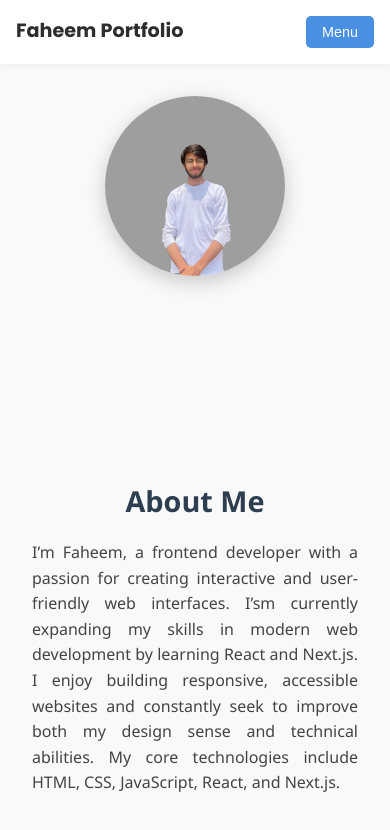
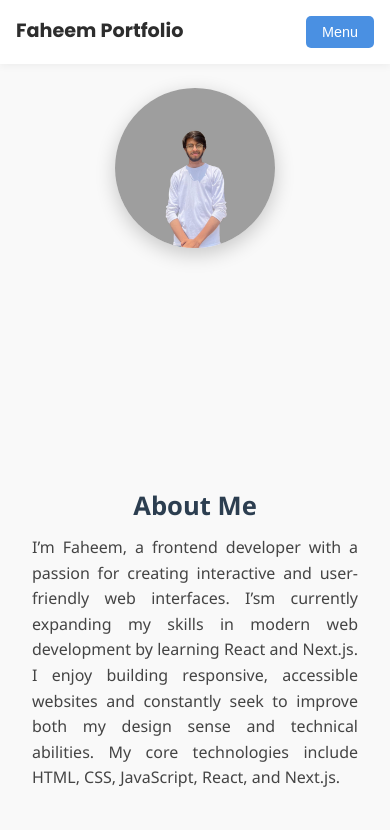
Before and after one commit to ChFaheem22/portfolio, a Next.js app: page /about in a window 390 px wide. Shown: the top 830 px of the page. Built offline with nearby package versions, Linux system fonts and the light colour scheme.

Commit message:
Portfolio commit

```diff
--- a/app/globals.css
+++ b/app/globals.css
@@ -374,37 +374,39 @@ body {
 
   /* About Section */
   .about {
-    padding: 2rem 1rem;
+    padding: 1.5rem 1rem;
     flex-direction: column;
     align-items: center;
+    gap: 1rem;
   }
 
   .img {
-    width: 180px;               /* Make image smaller */
-    height: 180px;
+    width: 160px;
+    height: 160px;
     border-radius: 50%;
     object-fit: cover;
     display: block;
-    margin: 0 auto 1.5rem;      /* Center image and add space below */
+    margin: 0 auto;
   }
 
   .h1 {
-    font-size: 1.8rem;
+    font-size: 1.6rem;
     text-align: center;
-    margin-bottom: 1rem;
+    margin: 1rem 0 0.5rem;
   }
 
   .box {
     max-width: 100%;
+    margin-bottom: 1rem;
   }
 
   .box p {
     font-size: 1rem;
     line-height: 1.6;
-    text-align: justify;        /* Justify text properly */
+    text-align: justify;
     padding: 0 1rem;
+    margin: 0;
   }
-
 
   /* Projects */
   .project-grid {
```
